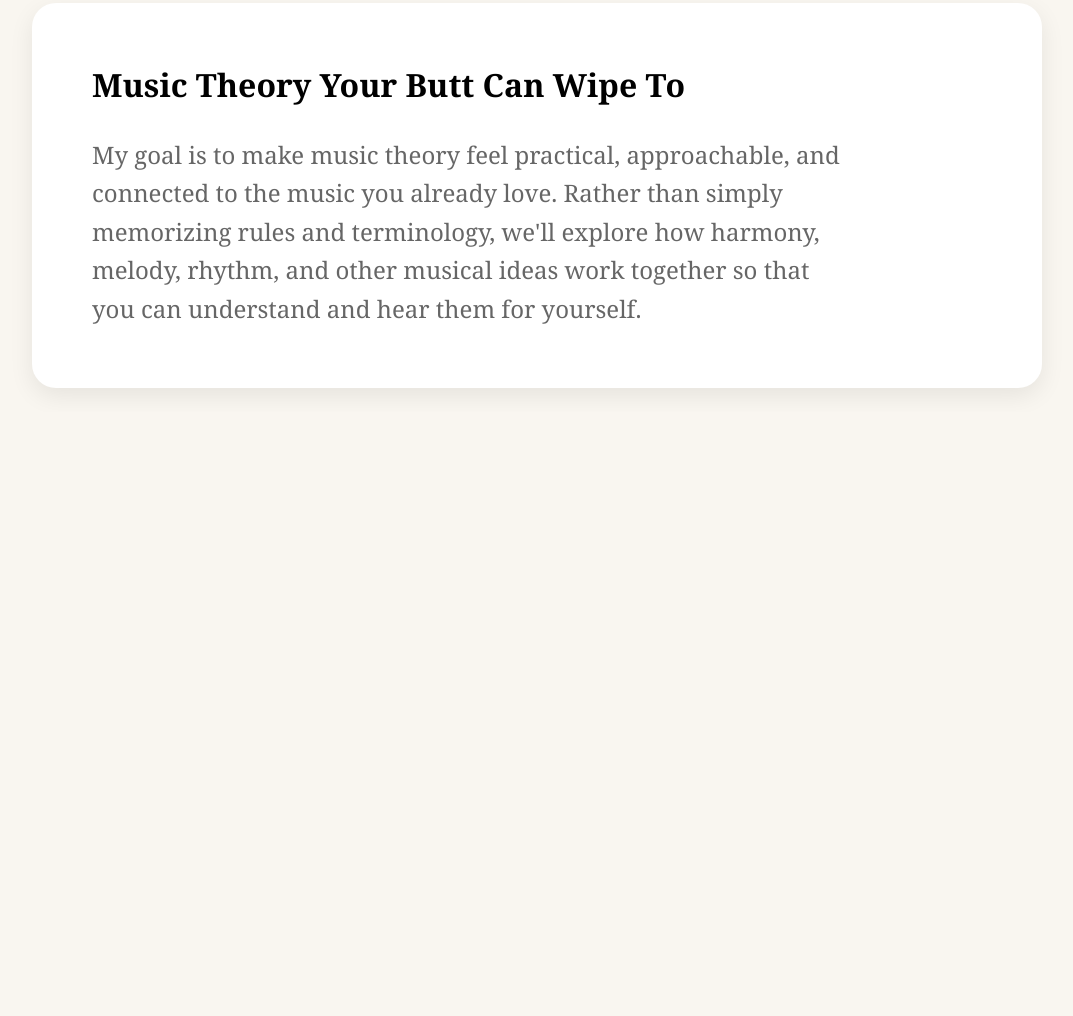
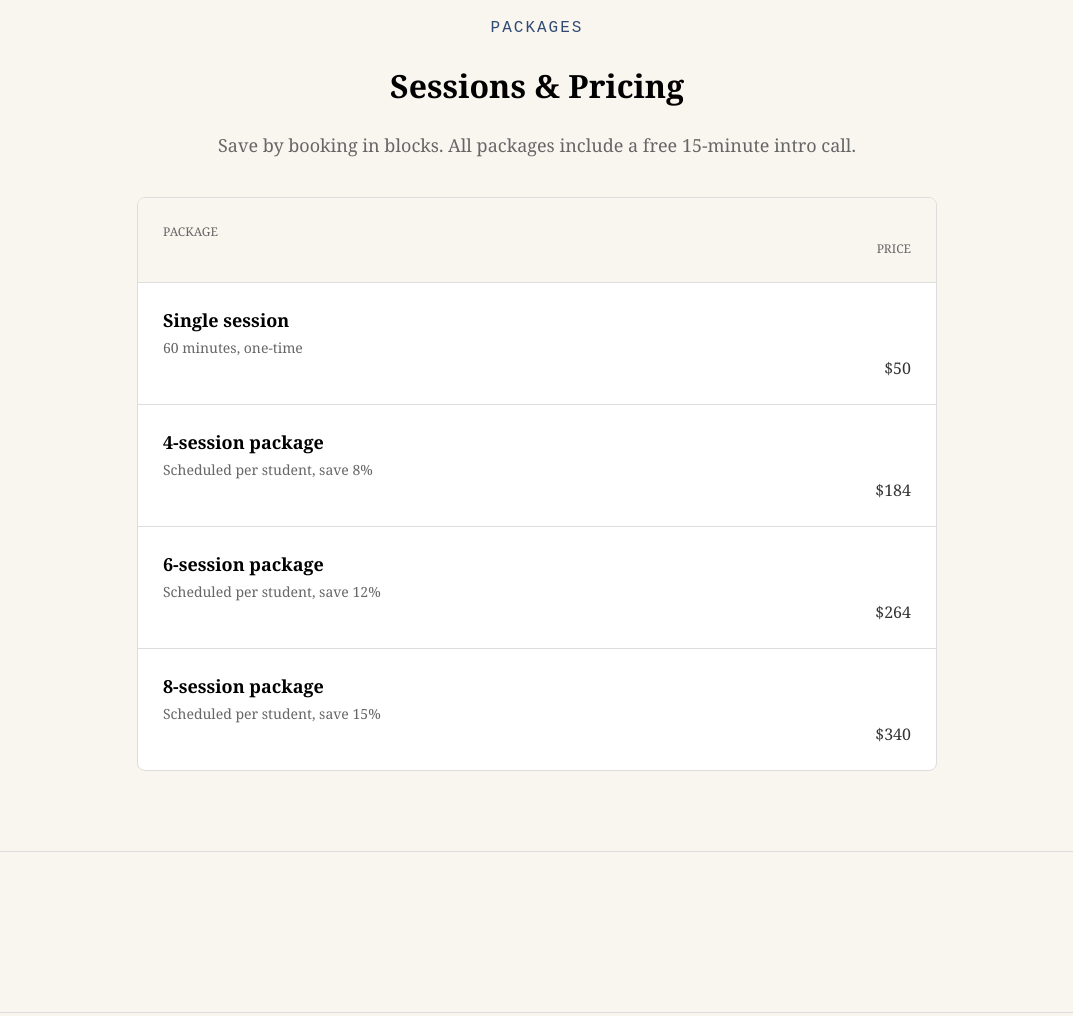
Before and after one commit to thatliamryan/liamryanmusic, a plain HTML site: page index.html in a window 1280 px wide. Shown: the part 851-1867 px from the top of the page, without its empty margins (103-1176 px from the left). Before the commit the page ends 1263 px from the top, so only its background shows below. Drawn offline with Linux system fonts and the light colour scheme.

Commit message:
Packages w/o about

```diff
--- a/css/hero.css
+++ b/css/hero.css
@@ -1,6 +1,7 @@
 .hero-box {
     background-color: white;
-    width: 1010px;
+    width: 100%;
+    max-width: 1100px;
     border-radius: 24px;
     padding: 60px;
     box-shadow: 0px 8px 25px rgba(0, 0, 0, 0.08);
--- /dev/null
+++ b/css/packages.css
@@ -0,0 +1,88 @@
+.pricing-section {
+    width: 100%;
+    max-width: 800px;
+    margin: 0 auto;
+}
+
+.pricing-table {
+    width: 100%;
+    border: 1px solid #ddd;
+    border-radius: 6px;
+    overflow: hidden;
+}
+
+.pricing-label {
+    font-family: "Courier New", monospace;
+    font-size: 16px;
+    color: #314A74;
+    letter-spacing: 2px;
+    text-align: center;
+}
+
+.pricing-title {
+    font-size: 32px;
+    font-weight: bold;
+    text-align: center;
+}
+
+.pricing-description {
+    font-size: 18px;
+    color: #666;
+    text-align: center;
+}
+
+.package-list {
+    width: 100%;
+    background-color: white;
+    border: 1px solid #ddd;
+    border-radius: 8px;
+    overflow: hidden;
+    margin-top: 40px;
+}
+
+.package {
+    min-height: 100px;
+    padding: 25px;
+    display: flex;
+    flex-direction: column;
+    justify-content: space-between;
+}
+
+.package + .package {
+    border-top: 1px solid #ddd;
+}
+
+.package-info h2 {
+    margin: 0;
+    font-size: 18px;
+    font-weight: 600;
+}
+
+.package-info p {
+    margin: 6px 0 0 0;
+    font-size: 14px;
+    color: #666;
+}
+
+.package-price {
+    align-self: flex-end;
+    font-size: 16px;
+    color: #333;
+}
+
+.template-package {
+    background-color: #f9f6f0;
+    color: #666;
+    min-height: 70px;
+}
+
+.template-package-name {
+    font-size: 12px;
+    font-weight: 500;
+}
+
+.template-package-price {
+    align-self: flex-end;
+    font-size: 12px;
+    font-weight: 500;
+}
--- a/index.html
+++ b/index.html
@@ -5,10 +5,12 @@
     <meta charset="UTF-8">
     <meta name="viewport" content="width=device-width, initial-scale=1.0">
     <title>Liam Ryan Music</title>
+    <link rel="stylesheet" href="style.css">
     <link rel="stylesheet" href="css/base.css">
     <link rel="stylesheet" href="css/header.css">
     <link rel="stylesheet" href="css/hero.css">
     <link rel="stylesheet" href="css/about.css">
+    <link rel="stylesheet" href="css/packages.css">
 </head>
 
 <body>
@@ -26,7 +28,8 @@
                     <div class="hero-text">
                         <p class="hero-label">PRIVATE TUTORING</p>
                         <h1 class="hero-title">Hi, I'm Liam.</h1>
-                        <p class="hero-description">One-on-one music theory lessons for students who want to understand what they hear.</p>
+                        <p class="hero-description">One-on-one music theory lessons for students who want to understand
+                            what they hear.</p>
                         <div class="hero-buttons">
                             <button class="book-button">Book me!</button>
                             <button class="lessons-button">See lessons & pricing</button>
@@ -38,17 +41,87 @@
 
             <hr>
 
-            <section class="about-section">
-                <div class="about-box">
-                    <h2 class="about-title">
-                        Music Theory Your Butt Can Wipe To
-                    </h2>
-                    <p class="about-text">
-                        My goal is to make music theory feel practical, approachable, and connected to the music you already love. Rather than simply memorizing rules and terminology, we'll explore how harmony, melody, rhythm, and other musical ideas work together so that you can understand and hear them for yourself.
-                    </p>
+            <section class="pricing-section">
+
+                <p class="pricing-label">PACKAGES</p>
+
+                <h1 class="pricing-title">Sessions & Pricing</h1>
+
+                <p class="pricing-description">
+                    Save by booking in blocks. All packages include a free 15-minute intro call.
+                </p>
+
+                <div class="package-list">
+
+                    <div class="package template-package">
+
+                        <div class="template-package-name">
+                            PACKAGE
+                        </div>
+
+                        <div class="template-package-price">
+                            PRICE
+                        </div>
+
+                    </div>
+
+                    <div class="package">
+                        <div class="package-info">
+                            <h2>Single session</h2>
+                            <p>60 minutes, one-time</p>
+                        </div>
+
+                        <div class="package-price">
+                            $50
+                        </div>
+                    </div>
+
+                    <div class="package">
+                        <div class="package-info">
+                            <h2>4-session package</h2>
+                            <p>Scheduled per student, save 8%</p>
+                        </div>
+
+                        <div class="package-price">
+                            $184
+                        </div>
+                    </div>
+
+                    <div class="package">
+                        <div class="package-info">
+                            <h2>6-session package</h2>
+                            <p>Scheduled per student, save 12%</p>
+                        </div>
+
+                        <div class="package-price">
+                            $264
+                        </div>
+                    </div>
+
+                    <div class="package">
+                        <div class="package-info">
+                            <h2>8-session package</h2>
+                            <p>Scheduled per student, save 15%</p>
+                        </div>
+
+                        <div class="package-price">
+                            $340
+                        </div>
+                    </div>
+
                 </div>
+
             </section>
+
+             <hr>
+             <hr>
+             <hr>
+             <hr>
+             <hr>
+             <hr>
+
         </main>
     </div>
 </body>
+
 </html>
--- /dev/null
+++ b/style.css
@@ -0,0 +1,3 @@
+* {
+    box-sizing: border-box;
+}
```
